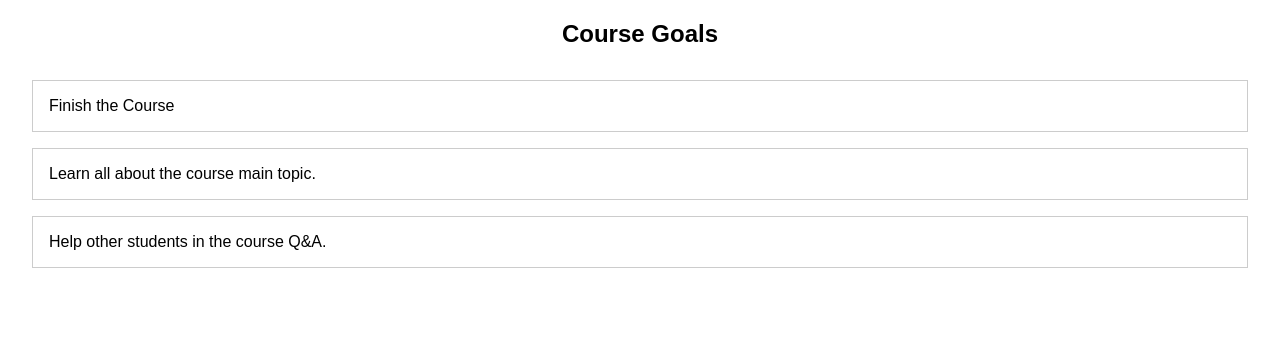
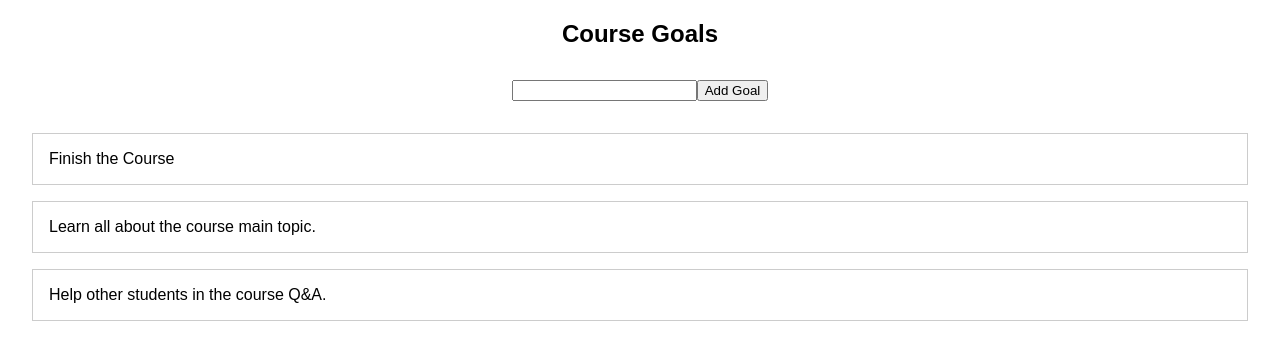
Before and after one commit to RaidenDilan/react-refresher-01-react-starting-project, a React (Create React App) app: page / in a window 1280 px wide. Shown: the top 360 px of the page. Built offline with nearby package versions, Linux system fonts and the light colour scheme.

Commit message:
Handling Events

```diff
--- a/src/App.js
+++ b/src/App.js
@@ -1,6 +1,7 @@
 import React from 'react';
 
-import GoalList from './components/GoalList';
+import GoalList from './components/GoalList/GoalList';
+import NewGoal from './components/NewGoal/NewGoal';
 import './App.css';
 
 const App = () => {
@@ -13,6 +14,7 @@
   return (
     <div className='course-goals'>
       <h2>Course Goals</h2>
+      <NewGoal />
       <GoalList goals={ courseGoals } />
     </div>
   );
--- /dev/null
+++ b/src/components/NewGoal/NewGoal.css
@@ -0,0 +1,4 @@
+.new-goal {
+  margin: 2rem;
+  text-align: center;
+}
--- /dev/null
+++ b/src/components/NewGoal/NewGoal.js
@@ -0,0 +1,27 @@
+import React from 'react';
+
+import './NewGoal.css';
+
+const NewGoal = () => {
+  const addGoalHandler = event => {
+    event.preventDefault();
+
+    const newGoal = {
+      id: Math.random().toString(),
+      text: 'My new goal!'
+    };
+
+    console.log(newGoal);
+  };
+
+  return (
+    <form
+      className='new-goal'
+      onSubmit={ addGoalHandler }>
+      <input type='text' />
+      <button type='submit'>Add Goal</button>
+    </form>
+  );
+};
+
+export default NewGoal;
```
Also changed, not shown: src/components/GoalList/GoalList.css (renamed from src/components/GoalList.css), src/components/GoalList/GoalList.js (renamed from src/components/GoalList.js).
